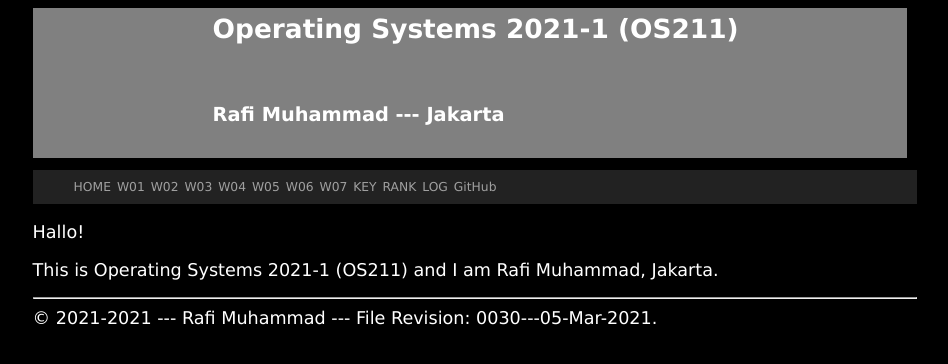
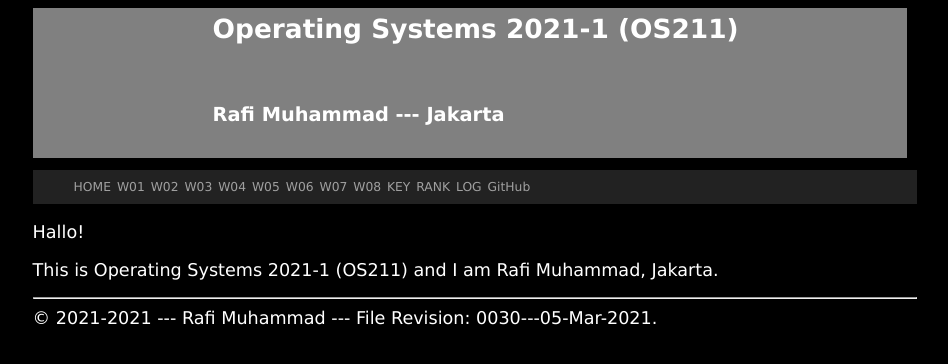
Before and after one commit to rafimuhammad01/os211, a Jekyll site: the page built from index.md, in a window 1280 px wide. Shown: the top 364 px of the page, without its empty margins (165-1113 px from the left). Built offline with Jekyll 4.4.1, drawn with Linux system fonts in a browser that asks for light colours.

Commit message:
Update navbar.html

```diff
--- a/_includes/navbar.html
+++ b/_includes/navbar.html
@@ -13,8 +13,8 @@
     <li class='listitem'><a href='{{ site.baseurl }}/W05/'>W05</a></li>
     <li class='listitem'><a href='{{ site.baseurl }}/W06/'>W06</a></li>
     <li class='listitem'><a href='{{ site.baseurl }}/W07/'>W07</a></li>
-    <!--<li class='listitem'><a href='{{ site.baseurl }}/W08/'>W08</a></li>
-    <li class='listitem'><a href='{{ site.baseurl }}/W09/'>W09</a></li>
+    <li class='listitem'><a href='{{ site.baseurl }}/W08/'>W08</a></li>
+    <!--<li class='listitem'><a href='{{ site.baseurl }}/W09/'>W09</a></li>
     <li class='listitem'><a href='{{ site.baseurl }}/W10/'>W10</a></li> -->
     <li class='listitem'><a href='{{ site.baseurl }}/TXT/mypubkey.txt'>KEY</a></li>
     <li class='listitem'><a href='{{ site.baseurl }}/TXT/myrank.txt'>RANK</a></li>
```
